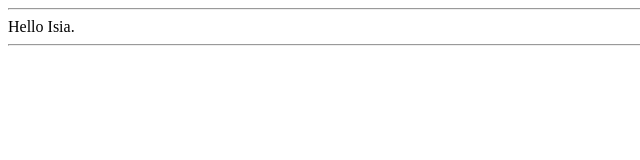
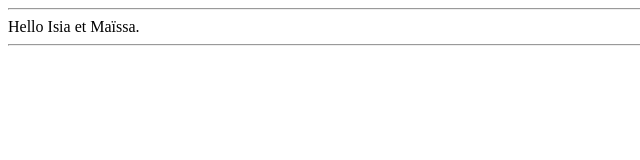
Before and after one commit to fabx/web_page, a plain HTML site: page index.html in a window 1280 px wide. Shown: the full height of the page, 0-640 px from the left. Drawn offline with Linux system fonts and the light colour scheme.

Commit message:
Update index.html

```diff
--- a/index.html
+++ b/index.html
@@ -4,7 +4,7 @@
 </HEAD>
 <BODY BGCOLOR="FFFFFF">
 <HR>
-Hello Isia.
+Hello Isia et Maïssa.
 <HR>
 </BODY>
 </HTML>
```
